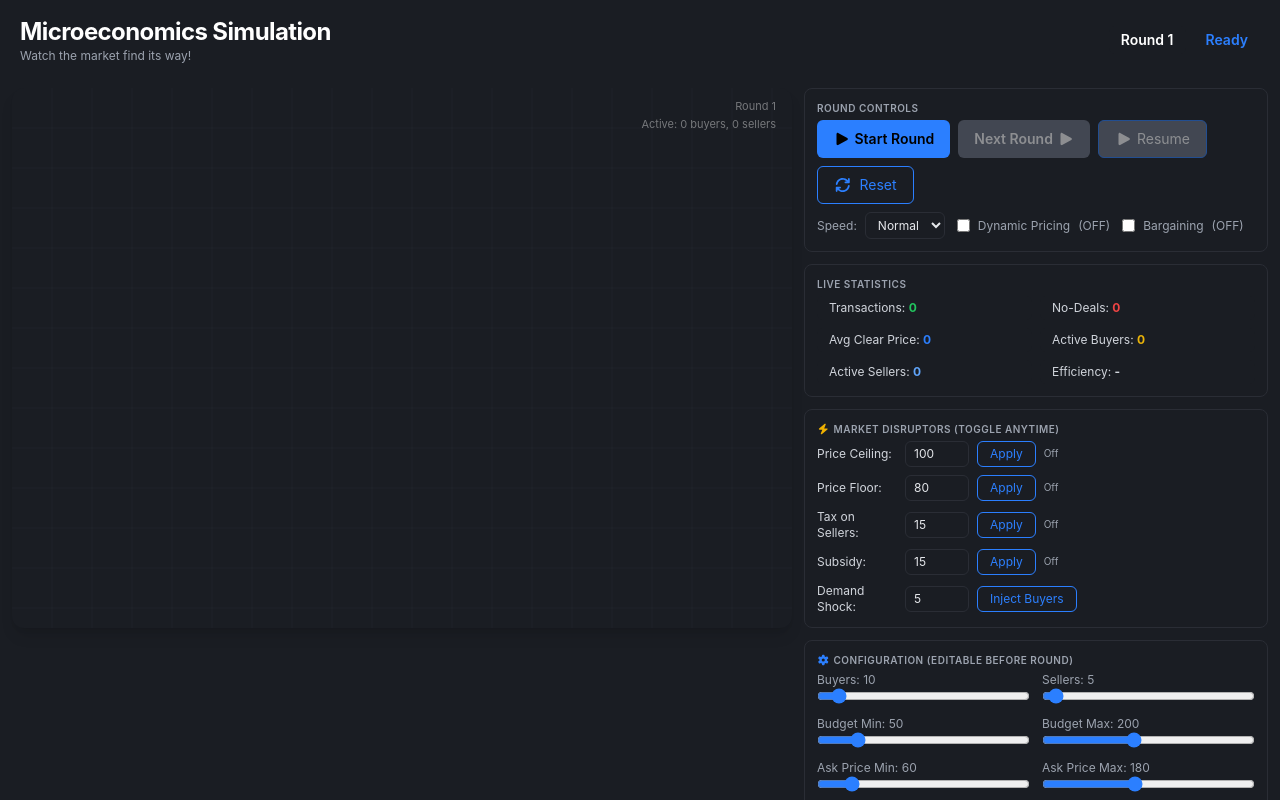
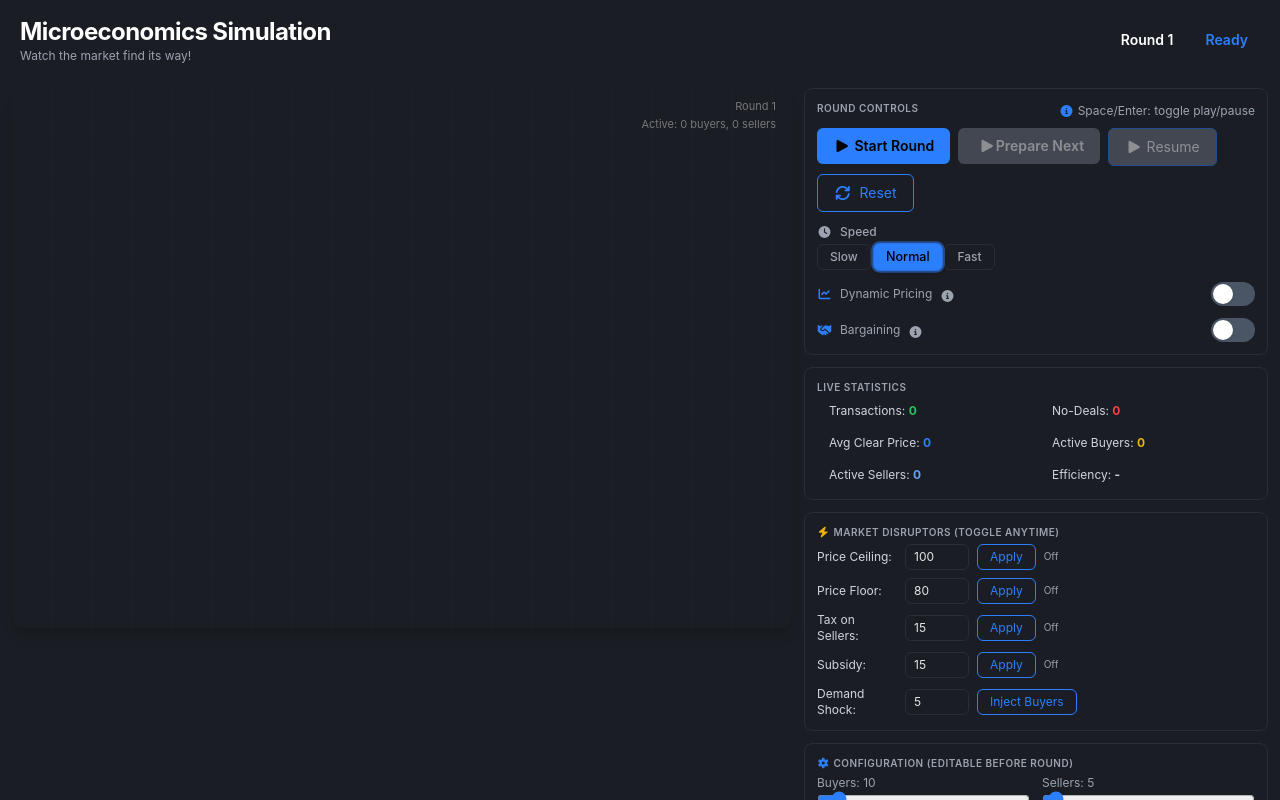
Before and after one commit to melquidez/microeconomics-market-simulation, a Next.js app: page / in a window 1280 px wide. Shown: the top 800 px of the page. Built offline with nearby package versions, Linux system fonts and the light colour scheme.

Commit message:
Improvements of controls Added tool tip

```diff
--- a/src/components/Controls.tsx
+++ b/src/components/Controls.tsx
@@ -1,13 +1,14 @@
 import React from 'react';
 import { SimStatus } from '../types';
 import { FontAwesomeIcon } from '@fortawesome/react-fontawesome';
-import { faPause, faPlay, faRefresh } from '@fortawesome/free-solid-svg-icons';
+import { faPause, faPlay, faRefresh, faClock, faChartLine, faHandshake, faGripLines, faInfoCircle } from '@fortawesome/free-solid-svg-icons';
 
 interface ControlsProps {
     status: SimStatus;
     speed: 'slow' | 'normal' | 'fast';
     dynamicPricing: boolean;
     bargaining: boolean;
+    bargainPct: number;
     onStart: () => void;
     onPause: () => void;
     onReset: () => void;
@@ -15,15 +16,70 @@ interface ControlsProps {
     onSpeedChange: (speed: 'slow' | 'normal' | 'fast') => void;
     onDynamicPricingToggle: (enabled: boolean) => void;
     onBargainingToggle: (enabled: boolean) => void;
-    bargainPct: number;
     onBargainPctChange: (pct: number) => void;
 }
+
+// Speed button component with visual feedback (active uses primary color)
+const SpeedButton: React.FC<{
+    label: string;
+    active: boolean;
+    onClick: () => void;
+}> = ({ label, active, onClick }) => {
+    const baseClasses = 'px-3 py-1 text-xs rounded-md font-medium transition-all duration-200';
+    const activeClasses = 'bg-primary text-black shadow-md transform scale-105 ring-2 ring-primary/50';
+    const inactiveClasses = 'bg-panel border border-border text-muted hover:text-white hover:bg-gray-700';
+
+    return (
+        <button
+            type="button"
+            onClick={onClick}
+            className={`${baseClasses} ${active ? activeClasses : inactiveClasses}`}
+            aria-pressed={active}
+        >
+            {label}
+        </button>
+    );
+};
+
+// iOS-style toggle switch: gray when off, primary color when on
+const ToggleSwitch: React.FC<{
+    checked: boolean;
+    onChange: () => void;
+}> = ({ checked, onChange }) => (
+    <button
+        type="button"
+        role="switch"
+        aria-checked={checked}
+        onClick={onChange}
+        className={`relative inline-flex h-6 w-11 shrink-0 items-center rounded-full transition-colors duration-200 focus:outline-none focus:ring-2 focus:ring-primary/50 ${checked ? 'bg-primary' : 'bg-gray-600'}`}
+    >
+        <span
+            className={`inline-block h-5 w-5 transform rounded-full bg-white shadow transition-transform duration-200 ${checked ? 'translate-x-5.5' : 'translate-x-0.5'}`}
+        />
+    </button>
+);
+
+// Tooltip component
+const Tooltip: React.FC<{ text: string; children: React.ReactNode }> = ({ text, children }) => (
+    <div className="relative group">
+        {children}
+        <div
+            className="absolute bottom-full left-1/2 -translate-x-1/2 mb-2 px-2 py-1 text-xs bg-gray-800 text-white rounded-md
+                       opacity-0 invisible group-hover:opacity-100 group-hover:visible
+                       transition-all duration-200 whitespace-nowrap z-50"
+        >
+            {text}
+            <div className="absolute top-full left-1/2 -translate-x-1/2 w-2 h-2 bg-gray-800 -mt-1"></div>
+        </div>
+    </div>
+);
 
 export const Controls: React.FC<ControlsProps> = ({
     status,
     speed,
     dynamicPricing,
     bargaining,
+    bargainPct,
     onStart,
     onPause,
     onReset,
@@ -31,107 +87,155 @@ export const Controls: React.FC<ControlsProps> = ({
     onSpeedChange,
     onDynamicPricingToggle,
     onBargainingToggle,
-        bargainPct,
     onBargainPctChange,
 }) => {
+    const isRunning = status === 'running';
+    const isPaused = status === 'paused';
+    const canStart = status === 'idle';
+    const canPause = isRunning || isPaused;
+    const canNext = status === 'roundEnd';
+
     return (
         <div className="panel bg-panel border border-border rounded-lg p-3">
+            <div className="flex items-center justify-between mb-2">
                 <div className="section-label text-[10px] uppercase tracking-wider text-muted font-semibold mb-1">
                     Round Controls
                 </div>
-            <div className="flex gap-2 flex-wrap">
+                <div className="text-xs text-muted flex items-center gap-1">
+                    <FontAwesomeIcon icon={faInfoCircle} className="text-accent" />
+                    <span className="hidden sm:inline">Space/Enter: toggle play/pause</span>
+                </div>
+            </div>
+
+            {/* Action Buttons Row */}
+            <div className="flex flex-wrap gap-2 mb-3">
+                <Tooltip text="Start a new market simulation round">
                     <button
-                    className="btn-primary bg-primary hover:bg-primary-hover text-black font-semibold rounded-md px-4 py-2 text-sm disabled:opacity-50"
+                        className="btn-primary bg-primary hover:bg-primary-hover text-black font-semibold rounded-md px-4 py-2 text-sm disabled:opacity-50 disabled:cursor-not-allowed"
                         onClick={onStart}
-                    disabled={status !== 'idle'}
+                        disabled={!canStart}
+                        aria-label="Start new round"
                     >
                         <FontAwesomeIcon icon={faPlay} className='mr-1'/>
                         Start Round
                     </button>
+                </Tooltip>
+
+                <Tooltip text="End current round and prepare for next (keeps same config)">
                     <button
-                    className="btn-primary bg-green-400 hover:bg-green-500 text-black font-semibold rounded-md px-4 py-2 text-sm disabled:opacity-50"
+                        className="btn-primary bg-green-400 hover:bg-green-500 text-black font-semibold rounded-md px-4 py-2 text-sm disabled:opacity-50 disabled:cursor-not-allowed"
                         onClick={onNext}
-                    disabled={status !== 'roundEnd'}
+                        disabled={!canNext}
+                        aria-label="Prepare next round"
                     >
-                    Next Round
                         <FontAwesomeIcon icon={faPlay} className='ml-1'/>
+                        Prepare Next
                     </button>
+                </Tooltip>
+
+                <Tooltip text={isRunning ? 'Pause the simulation' : 'Resume the simulation'}>
                     <button
-                    className="btn-outline border border-accent text-accent rounded-md px-4 py-2 text-sm disabled:opacity-50"
+                        className="btn-outline border border-accent text-accent rounded-md px-4 py-2 text-sm disabled:opacity-50 disabled:cursor-not-allowed"
                         onClick={onPause}
-                    disabled={status !== 'running' && status !== 'paused'}
+                        disabled={!canPause}
+                        aria-label={isRunning ? 'Pause simulation' : 'Resume simulation'}
                     >
+                        <FontAwesomeIcon icon={isRunning ? faPause : faPlay} className='mr-1'/>
+                        {isRunning ? 'Pause' : 'Resume'}
+                    </button>
+                </Tooltip>
 
-
-                    {status === 'running' ? (
-                        <>
-                            <FontAwesomeIcon icon={faPause} className='mr-1'/>
-                            Pause
-                        </>
-                    ) : (
-                        <>
-                            <FontAwesomeIcon icon={faPlay} className='mr-1'/>
-                            Resume
-                        </>
-                    )}
-
-
-                </button>
+                <Tooltip text="Reset simulation to initial state">
                     <button
                         className="btn-outline border border-accent text-accent rounded-md px-4 py-2 text-sm"
                         onClick={onReset}
+                        aria-label="Reset simulation"
                     >
                         <FontAwesomeIcon icon={faRefresh} className='mr-1'/> Reset
                     </button>
+                </Tooltip>
+            </div>
 
+            {/* Speed Controls */}
+            <div className="mb-3">
+                <div className="flex items-center gap-2 mb-1">
+                    <FontAwesomeIcon icon={faClock} className="text-xs text-muted"/>
+                    <span className="text-xs text-muted font-medium">Speed</span>
                 </div>
-            <div className="mt-2 flex items-center gap-3 flex-wrap">
+                <div className="flex gap-1">
+                    <SpeedButton
+                        label="Slow"
+                        active={speed === 'slow'}
+                        onClick={() => onSpeedChange('slow')}
+                    />
+                    <SpeedButton
+                        label="Normal"
+                        active={speed === 'normal'}
+                        onClick={() => onSpeedChange('normal')}
+                    />
+                    <SpeedButton
+                        label="Fast"
+                        active={speed === 'fast'}
+                        onClick={() => onSpeedChange('fast')}
+                    />
+                </div>
+            </div>
+
+            {/* Simulation Options */}
+            <div className="flex flex-col gap-3">
+                {/* Dynamic Pricing Toggle */}
+                <div className="flex items-center justify-between">
                     <div className="flex items-center gap-2">
-                    <label className="text-xs text-muted">Speed:</label>
-                    <select
-                        className="bg-panel border border-border text-gray-200 rounded-md px-2 py-1 text-xs"
-                        value={speed}
-                        onChange={(e) => onSpeedChange(e.target.value as 'slow' | 'normal' | 'fast')}
-                    >
-                        <option value="slow">Slow</option>
-                        <option value="normal">Normal</option>
-                        <option value="fast">Fast</option>
-                    </select>
+                        <FontAwesomeIcon icon={faChartLine} className="text-xs text-accent"/>
+                        <span className="text-xs text-muted">Dynamic Pricing</span>
+                        <Tooltip text="Sellers adjust prices (+5% after sale, -5% after rejection)">
+                            <FontAwesomeIcon icon={faInfoCircle} className="text-xs text-muted hover:text-accent cursor-pointer" />
+                        </Tooltip>
                     </div>
+                    <ToggleSwitch
+                        checked={dynamicPricing}
+                        onChange={() => onDynamicPricingToggle(!dynamicPricing)}
+                    />
+                </div>
+
+                {/* Bargaining Toggle */}
+                <div className="flex items-center justify-between">
                     <div className="flex items-center gap-2">
-                    <label className="flex items-center gap-2 text-xs text-muted cursor-pointer">
-                        <input
-                            type="checkbox"
-                            checked={dynamicPricing}
-                            onChange={(e) => onDynamicPricingToggle(e.target.checked)}
+                        <FontAwesomeIcon icon={faHandshake} className="text-xs text-accent"/>
+                        <span className="text-xs text-muted">Bargaining</span>
+                        <Tooltip text="Buyers can negotiate lower prices (default: 95% of budget)">
+                            <FontAwesomeIcon icon={faInfoCircle} className="text-xs text-muted hover:text-accent cursor-pointer" />
+                        </Tooltip>
+                    </div>
+                    <ToggleSwitch
+                        checked={bargaining}
+                        onChange={() => onBargainingToggle(!bargaining)}
                     />
-                        Dynamic Pricing
-                    </label>
-                    <span className="text-xs text-muted">{dynamicPricing ? '(ON)' : '(OFF)'}</span>
                 </div>
-                <div className="flex items-center gap-2">
-                    <label className="flex items-center gap-2 text-xs text-muted cursor-pointer">
-                        <input
-                            type="checkbox"
-                            checked={bargaining}
-                            onChange={(e) => onBargainingToggle(e.target.checked)}
-                        />
-                        Bargaining
-                    </label>
-                    <span className="text-xs text-muted">{bargaining ? '(ON)' : '(OFF)'}</span>
+
+                {/* Bargain Percentage - only visible when bargaining is on */}
+                {bargaining && (
+                    <div className="pt-2 border-t border-border">
+                        <div className="flex items-center gap-2 mb-1">
+                            <FontAwesomeIcon icon={faGripLines} className="text-xs text-accent"/>
+                            <span className="text-xs text-muted font-medium">Bargain Power</span>
                         </div>
-                {bargaining && (
-                    <div className="flex items-center gap-2">
-                        <label className="text-xs text-muted">Bargain %:</label>
+                        <div className="flex items-center gap-3">
                             <input
                                 type="range"
                                 min={50}
                                 max={100}
                                 value={bargainPct}
                                 onChange={(e) => onBargainPctChange(Number(e.target.value))}
-                            className="w-24 accent-accent"
+                                className="flex-1 accent-accent"
+                                aria-label="Bargain percentage"
                             />
-                        <span className="text-xs text-muted w-9 text-right">{bargainPct}%</span>
+                            <span className="text-xs font-mono bg-panel px-2 py-1 rounded border border-border">₱{bargainPct}%</span>
+                        </div>
+                        <div className="flex justify-between text-xs text-muted mt-1">
+                            <span>Conservative (50%)</span>
+                            <span>Generous (100%)</span>
+                        </div>
                     </div>
                 )}
             </div>
```
Lines whose indentation alone changed are shown as unchanged.
